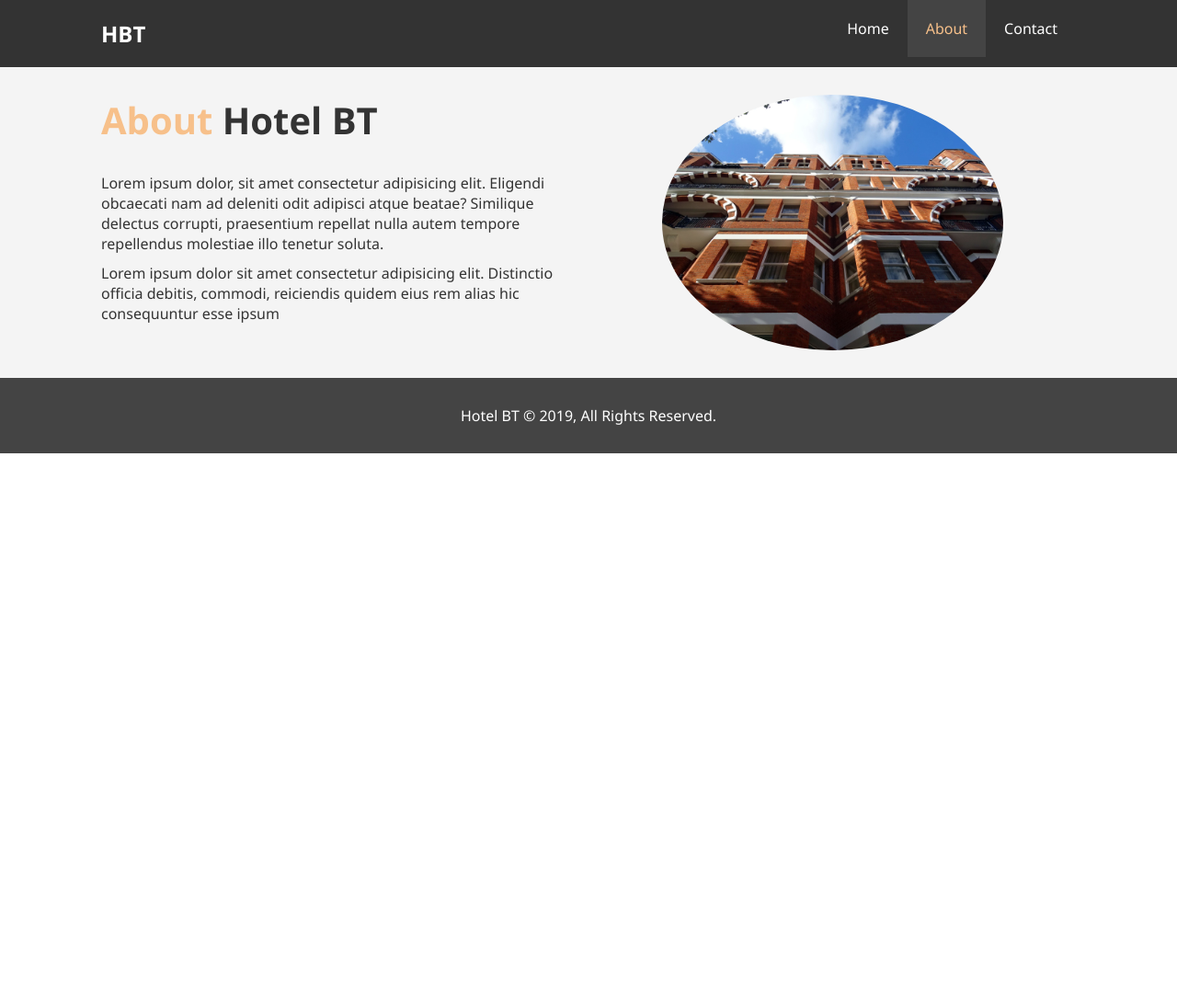
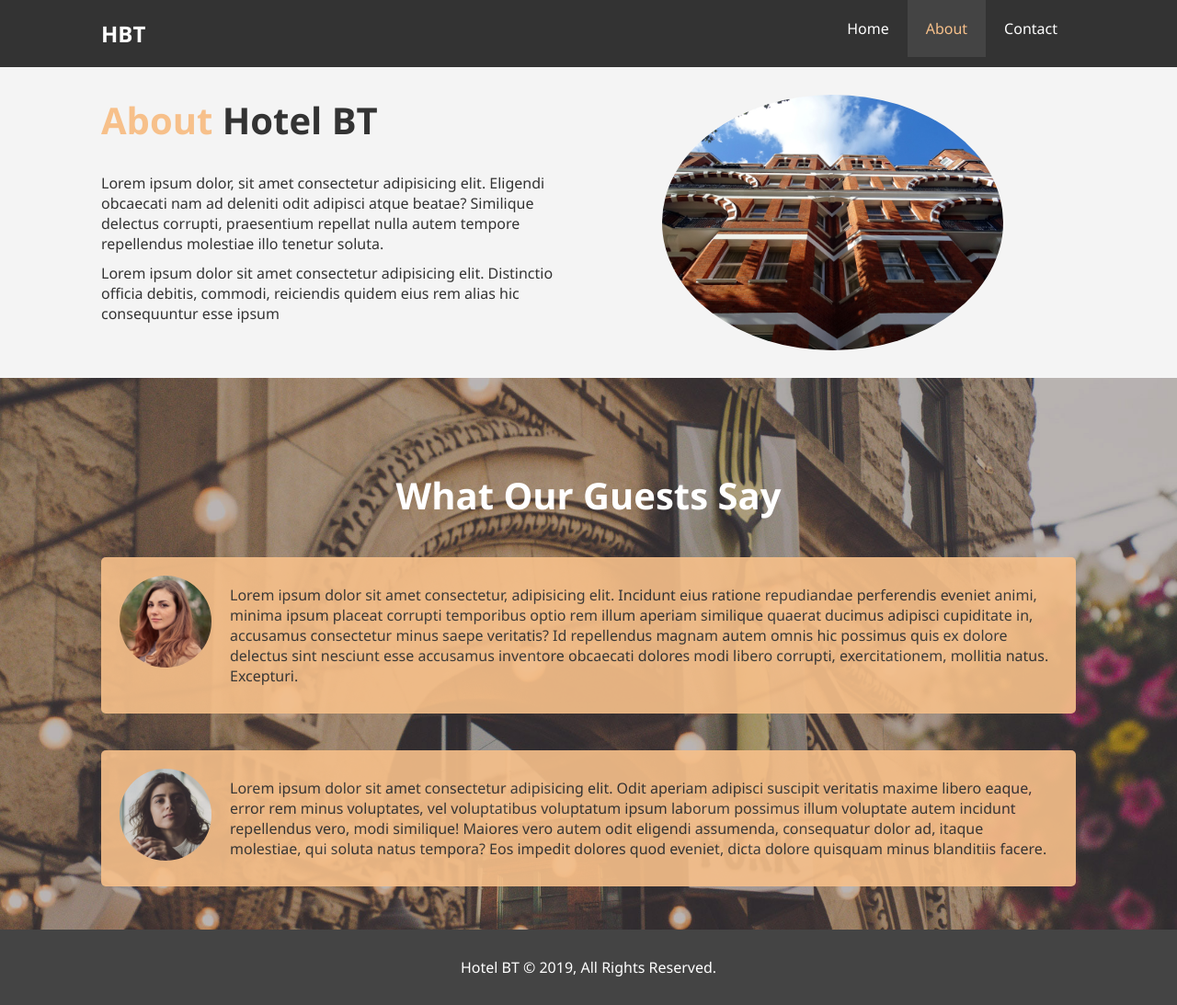
Before and after one commit to lambertsbennett/html-css-sandbox, a plain HTML site: page HotelWebsite/about.html in a window 1280 px wide. Shown: the whole page at 92% size. Before the commit the page ends 800 px from the top, so only its background shows below. Drawn offline with Linux system fonts and the light colour scheme.

Commit message:
add about page

```diff
--- a/HotelWebsite/about.html
+++ b/HotelWebsite/about.html
@@ -50,6 +50,38 @@
         </div>
       </div>
     </section>
+    <div class="clr"></div>
+
+    <section id="testimonials" class="py-3">
+      <div class="container">
+        <h2 class="l-heading">What Our Guests Say</h2>
+        <div class="testimonial bg-primary">
+          <img src="./img/person-1.jpg" alt="Samantha" />
+          <p>
+            Lorem ipsum dolor sit amet consectetur, adipisicing elit. Incidunt
+            eius ratione repudiandae perferendis eveniet animi, minima ipsum
+            placeat corrupti temporibus optio rem illum aperiam similique
+            quaerat ducimus adipisci cupiditate in, accusamus consectetur minus
+            saepe veritatis? Id repellendus magnam autem omnis hic possimus quis
+            ex dolore delectus sint nesciunt esse accusamus inventore obcaecati
+            dolores modi libero corrupti, exercitationem, mollitia natus.
+            Excepturi.
+          </p>
+        </div>
+        <div class="testimonial bg-primary">
+          <img src="./img/person-2.jpg" alt="Jen" />
+          <p>
+            Lorem ipsum dolor sit amet consectetur adipisicing elit. Odit
+            aperiam adipisci suscipit veritatis maxime libero eaque, error rem
+            minus voluptates, vel voluptatibus voluptatum ipsum laborum possimus
+            illum voluptate autem incidunt repellendus vero, modi similique!
+            Maiores vero autem odit eligendi assumenda, consequatur dolor ad,
+            itaque molestiae, qui soluta natus tempora? Eos impedit dolores quod
+            eveniet, dicta dolore quisquam minus blanditiis facere.
+          </p>
+        </div>
+      </div>
+    </section>
 
     <footer id="main-footer">
       <p>Hotel BT &copy; 2019, All Rights Reserved.</p>
--- a/HotelWebsite/css/style.css
+++ b/HotelWebsite/css/style.css
@@ -211,6 +211,32 @@ p {
   width: 50%;
 }
 
+#testimonials {
+  height: 600px;
+  background: url("../img/test-bg.jpg") no-repeat center center/cover;
+  padding-top: 100px;
+}
+
+#testimonials .testimonial img {
+  width: 100px;
+  float: left;
+  margin-right: 20px;
+  border-radius: 50%;
+}
+
+#testimonials .testimonial {
+  padding: 20px;
+  margin-bottom: 40px;
+  border-radius: 5px;
+  opacity: 0.9;
+}
+
+#testimonials h2 {
+  color: #fff;
+  text-align: center;
+  padding-bottom: 40px;
+}
+
 #main-footer {
   text-align: center;
   background: #444;
```
